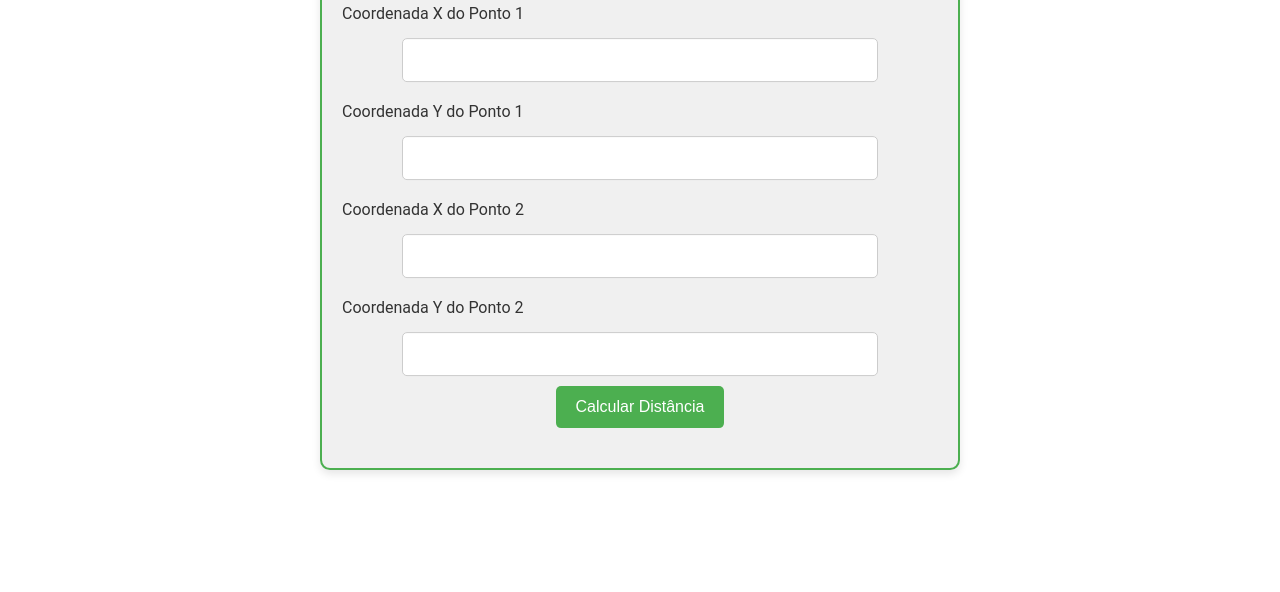
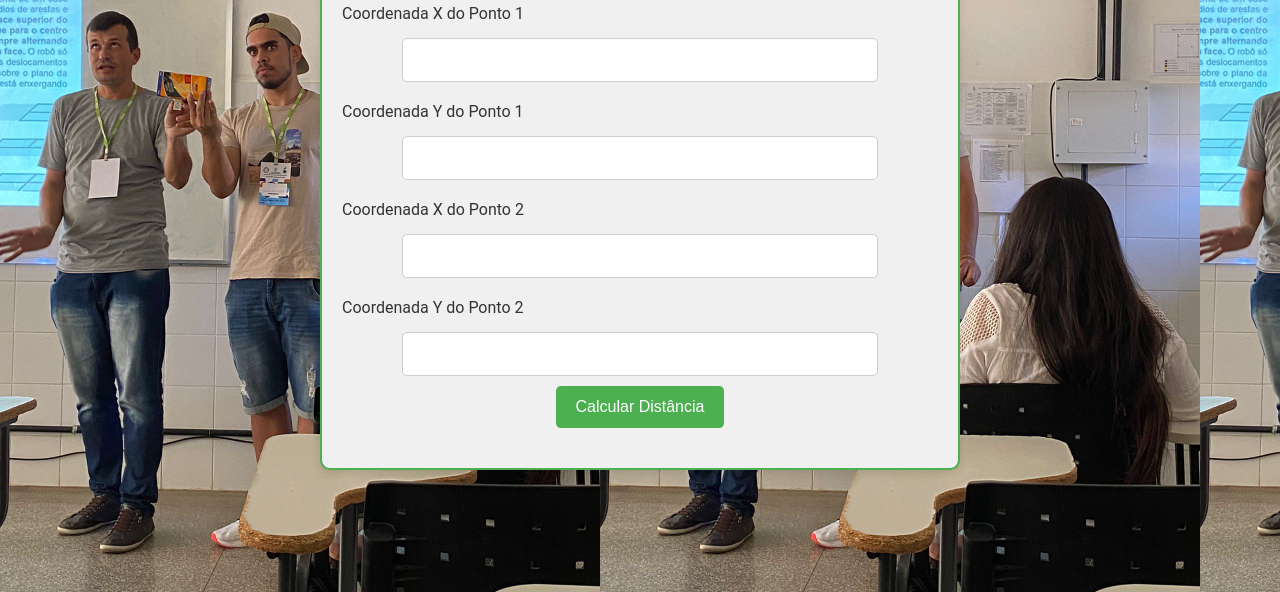
Before and after one commit to luibatista/trabalho, a plain HTML site: page calc.html in a window 1280 px wide. Shown: the part 208-800 px from the top of the page. Drawn offline with Linux system fonts and the light colour scheme.

Commit message:
Update calc.html

```diff
--- a/calc.html
+++ b/calc.html
@@ -109,7 +109,7 @@
     }
 
     document.addEventListener("DOMContentLoaded", function() {
-      const images = ["img/1.jpeg", "img/2.jpeg", "img/3.jpeg", "img/4.jpeg", "img/5.jpeg", "img/6.jpeg", "img/7.jpeg", "img/8.jpeg", "img/9.jpeg", "img/10.jpeg", "img/11.jpeg", "img/12.jpeg", "img/13.jpeg", "img/14.jpeg", "img/15.jpeg", "img/16.jpeg", "img/17.jpeg", "img/18.jpeg", "img/19.jpeg", "img/20.jpeg", "img/21.jpeg", "img/22.jpeg", "img/23.jpeg"];
+      const images = ["1.jpeg", "2.jpeg", "3.jpeg", "4.jpeg", "5.jpeg", "6.jpeg", "7.jpeg", "8.jpeg", "9.jpeg", "10.jpeg", "11.jpeg", "12.jpeg", "13.jpeg", "14.jpeg", "15.jpeg", "16.jpeg", "17.jpeg", "18.jpeg", "19.jpeg", "20.jpeg", "21.jpeg", "22.jpeg", "23.jpeg"];
       const interval = 3300;
 
       let currentImageIndex = 0;
```
